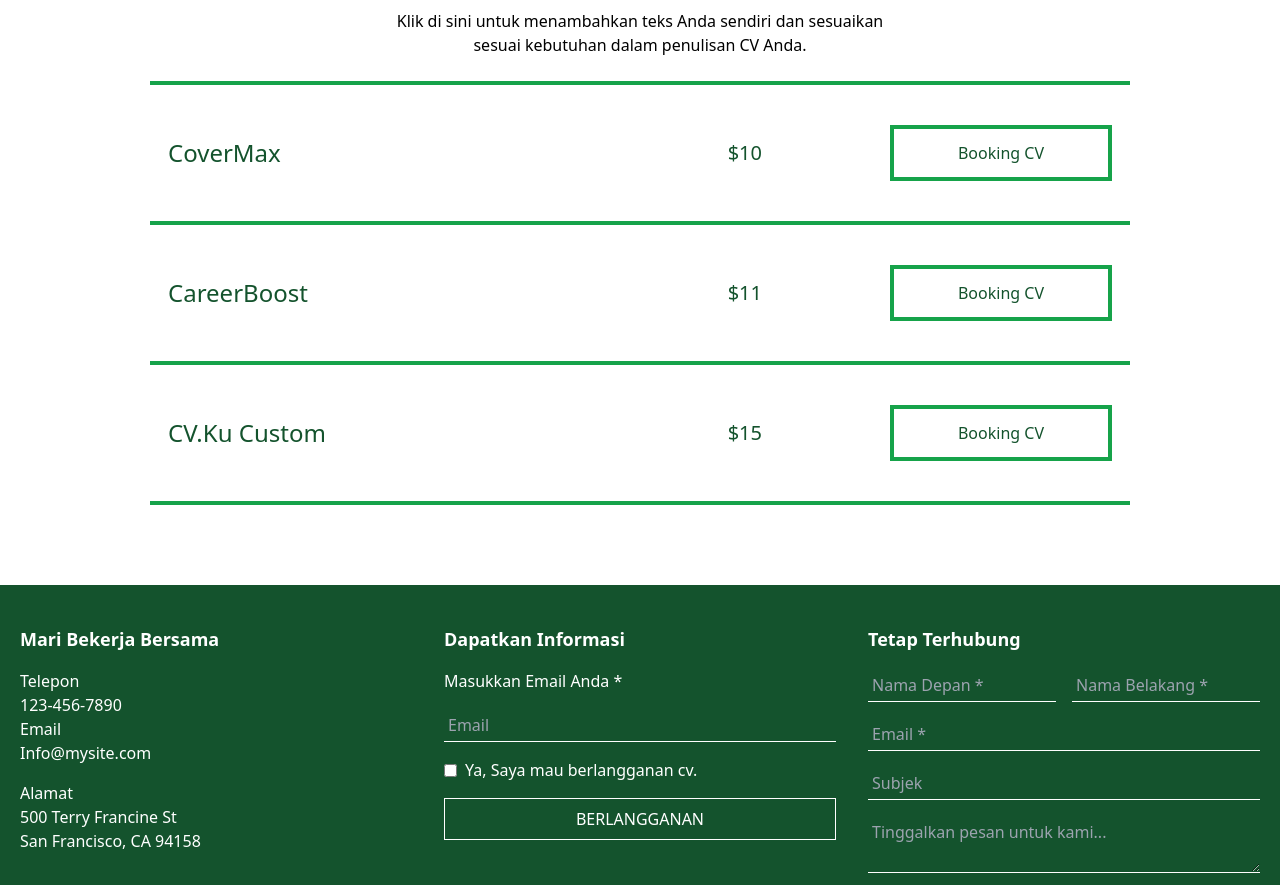
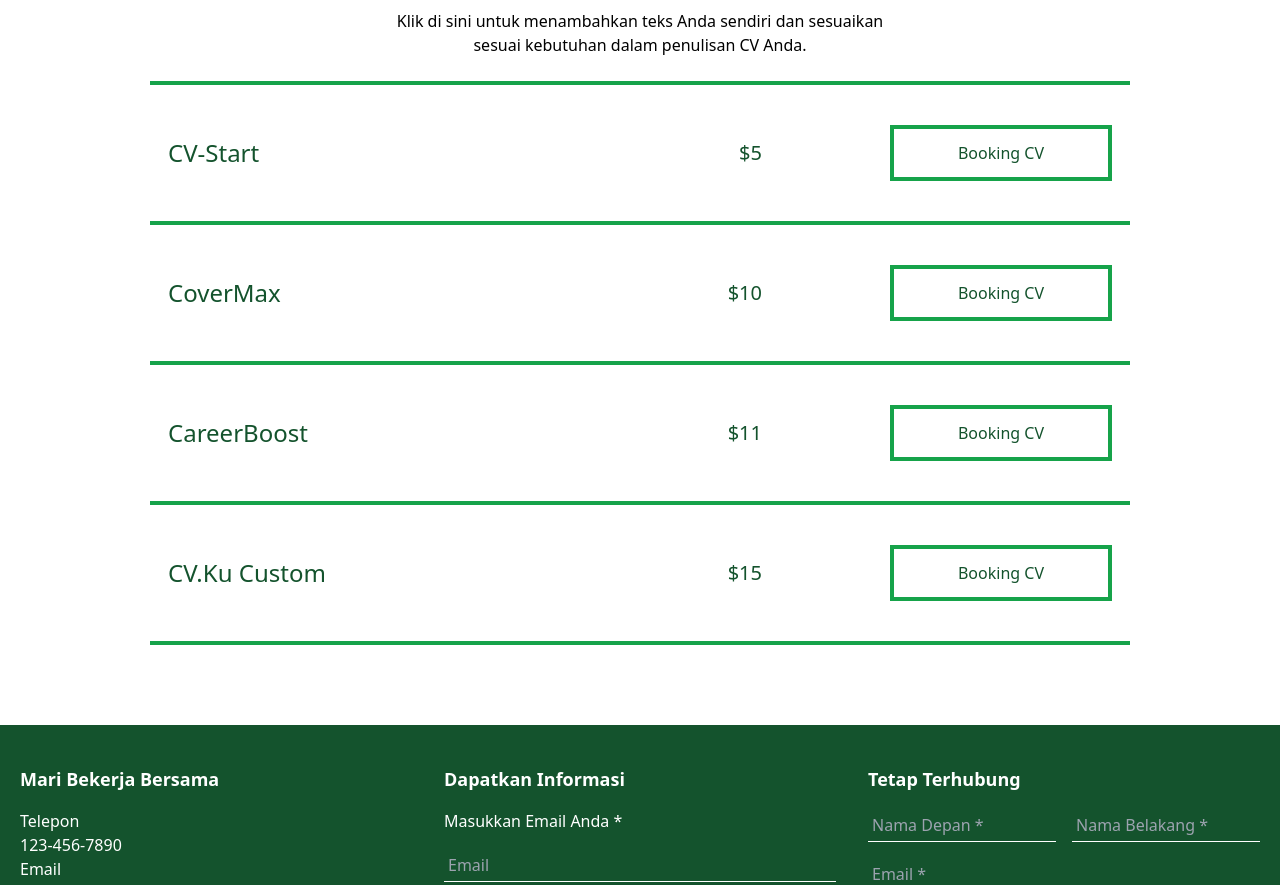
Before and after one commit to siddiqfathurahman/cv-wesite-layanan-jasa-cv, a React (Vite) app: page / in a window 1280 px wide. Shown: the part 2600-3485 px from the top of the page. Built offline with nearby package versions, Linux system fonts and the light colour scheme.

Commit message:
Update Getstarted.jsx

```diff
--- a/src/components/Getstarted.jsx
+++ b/src/components/Getstarted.jsx
@@ -15,7 +15,10 @@ const Getstartd = ({ title, price }) => (
 
 const Getstarted = () => {
     const services = [
-
+        {
+            title: "CV-Start",
+            price: "$5",
+        },
         {
             title: "CoverMax",
             price: "$10",
```
